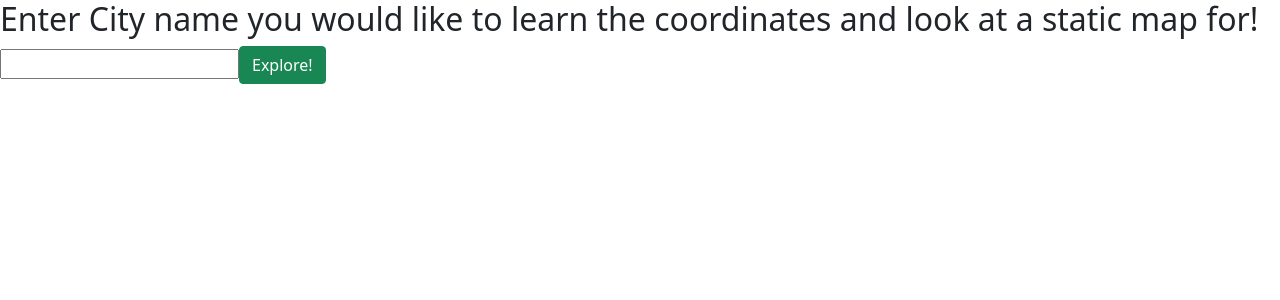
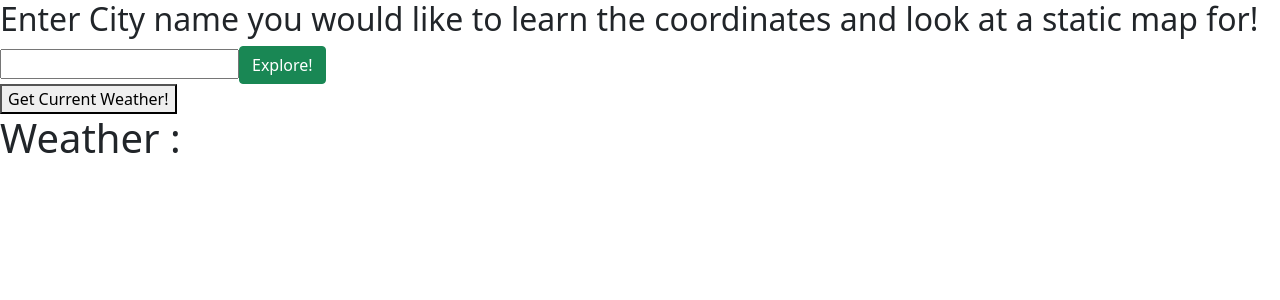
Before and after one commit to RushabhJSoni/city-explorer, a React (Create React App) app: page / in a window 1280 px wide. Shown: the top 300 px of the page. Built offline with nearby package versions, Linux system fonts and the light colour scheme.

Commit message:
added wether functunality

```diff
--- a/src/App.js
+++ b/src/App.js
@@ -2,6 +2,7 @@ import React, { Component } from "react";
 import axios from 'axios';
 import { Button } from "react-bootstrap";
 import { Alert } from "react-bootstrap";
+import Weather from "./Weather.js";
 
 export default class App extends
 Component {
@@ -49,10 +50,9 @@ render() {
 
         {this.state.error && <Alert variant="danger" onClose={() => this.setState({error: true})} dismissible>
         <Alert.Heading>Oh snap! You got an error!</Alert.Heading>
-        <p>
+        </Alert>}
 
-        </p>
-      </Alert>}
+        <Weather weather={this.state.cityName}/>
       </div>
     )
   }
--- /dev/null
+++ b/src/Weather.js
@@ -0,0 +1,30 @@
+import React, { Component } from 'react';
+import axios from 'axios';
+
+export default class Weather extends Component {
+  constructor(props) {
+    super(props)
+    this.state = {
+      weather: {}
+    }
+  }
+
+  getWeatherConditions = async () => {
+    const link = `${process.env.REACT_APP_SERVER_URL}/weather`;
+    let response = await axios.get(link)
+    this.setState({weather: response.data[0]});
+    console.log(response);
+  }
+
+
+    render() {
+      return (
+        <div>
+          <button onClick={this.getWeatherConditions}>Get Current Weather!</button>
+          {this.state.weather && <h1>Weather : {this.state.weather.data} </h1>}
+        </div>
+      )
+    }
+
+
+}
```
